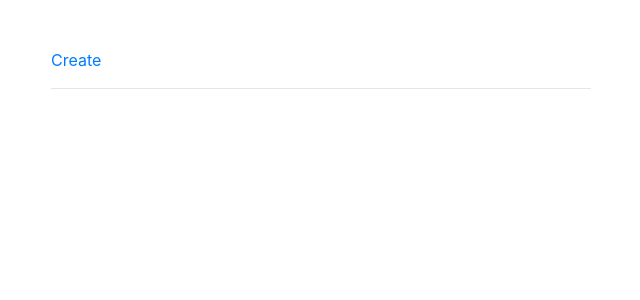
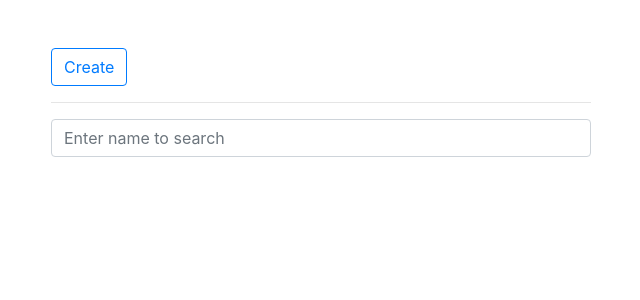
Before and after one commit to chollak/test.alif-tech, a Vue app: page / in a window 1280 px wide. Shown: the top 300 px of the page, without its empty margins (319-959 px from the left). Built offline with nearby package versions, Linux system fonts and the light colour scheme.

Commit message:
[+] Search feature

```diff
--- a/src/views/Home.vue
+++ b/src/views/Home.vue
@@ -1,7 +1,8 @@
 <template>
   <div class="home">
-    <router-link to="/create">Create</router-link>
+    <router-link to="/create" class="btn btn-outline-primary">Create</router-link>
     <hr />
+    <input type="text" class="form-control mb-3" placeholder="Enter name to search" v-model="search" />
     <div class="list-group">
       <router-link
         :to="{ name: 'Read', params: { id: contact.id }}"
@@ -21,13 +22,23 @@
 
 export default {
   name: "Home",
+  data() {
+    return {
+      search: ""
+    };
+  },
   computed: {
     count() {
       return this.$store.getters.getLength;
     },
+    getContacts() {
+      return this.$store.state.contacts;
+    },
     contacts() {
-      return this.$store.state.contacts;
+      return this.getContacts.filter(contact => {
+        return contact.name.toLowerCase().match(this.search.toLowerCase());
+      });
     }
-  },
+  }
 };
 </script>
```
